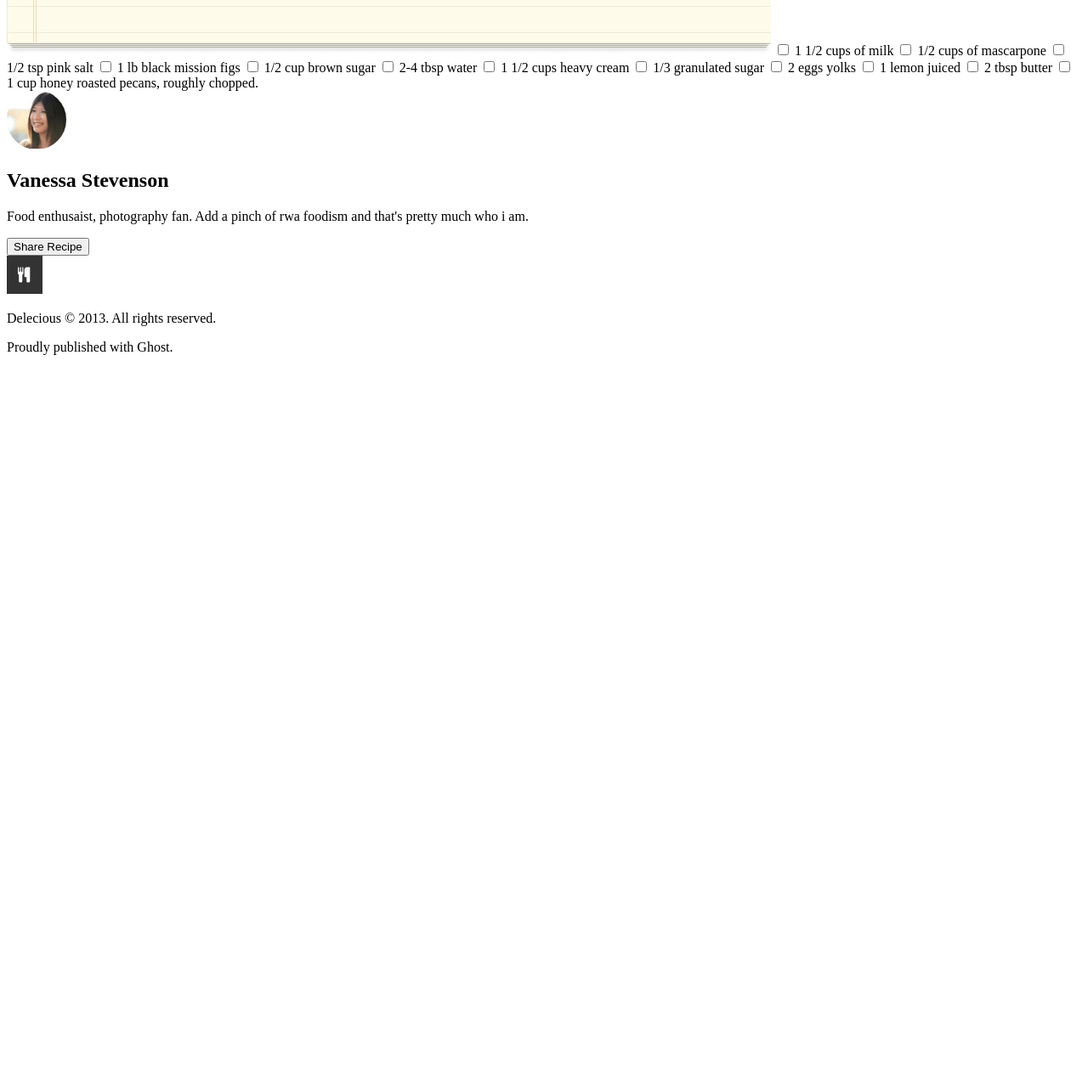
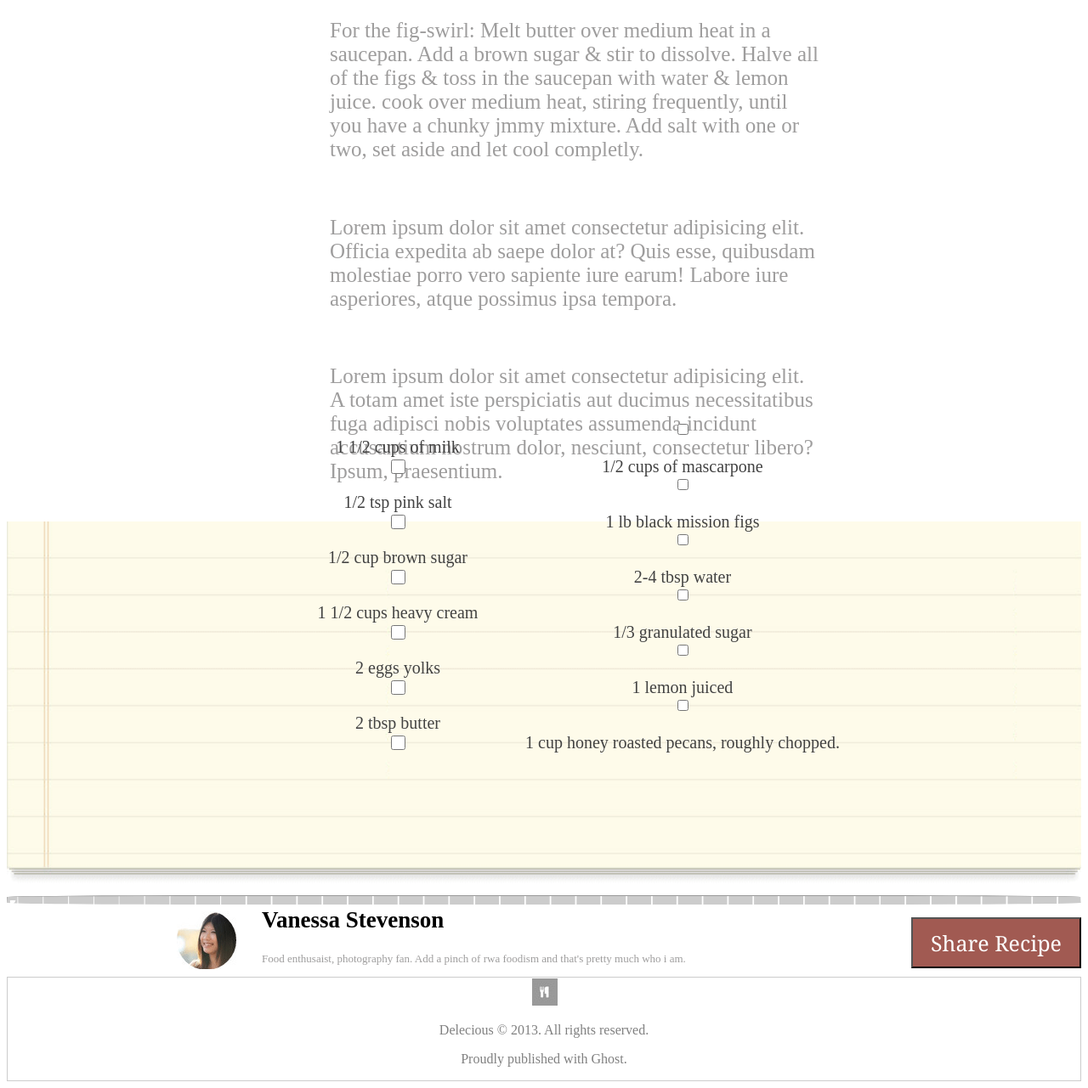
Before and after one commit to Tareq-Zeyad/chocolate-pizza, a plain HTML site: page index.html in a window 1280 px wide. Shown: the part 1210-2491 px from the top of the page at 85% size. Before the commit the page ends 1644 px from the top, so only its background shows below. Drawn offline with nearby package versions, Linux system fonts and the light colour scheme.

Commit message:
lab10 completed

```diff
--- a/index.html
+++ b/index.html
@@ -8,7 +8,11 @@
     <title>Document</title>
     <link rel="preconnect" href="https://fonts.googleapis.com">
     <link rel="preconnect" href="https://fonts.gstatic.com" crossorigin>
+
     <link href="https://fonts.googleapis.com/css2?family=Dancing+Script:wght@700&display=swap" rel="stylesheet">
+    <link rel="preconnect" href="https://fonts.googleapis.com">
+    <link rel="preconnect" href="https://fonts.gstatic.com" crossorigin>
+    <link href="https://fonts.googleapis.com/css2?family=Oswald:wght@700&display=swap" rel="stylesheet">
     <link rel="stylesheet" href="style.css">
 </head>
 
@@ -28,7 +32,7 @@
         </article>
         <nav>
             <img src="images/fb-icon.png" />
-            <img src="images/twit-icon.png"/>
+            <img src="images/twit-icon.png" />
             <img src="images/gp-icon.png" />
 
 
@@ -40,7 +44,7 @@
 
             <img src="images/pint-icon.png" />
 
-
+            <img src="images/hr-img.png" />
 
             <img src="images/rss-icon.png" />
 
@@ -55,43 +59,56 @@
 
     <main>
         <hr>
-        <section>
+        <section class="one">
+            <article>
                 <h1>
                     Chocolate Pizza
 
                 </h1>
-            <p>
-                POSTED ON 15 DEC 2013 / DESERTS
+                <p>POSTED ON 15 DEC 2013 / DESERTS</p>
+
+            </article>
+
+            <p id="print">
                 <img src="images/print-icon.png" />
                 PRINT
             </p>
+            <div id="p1">
+                <img src="images/choco-pizza.png" width="950" height="950" />
+            </div>
 
-            <img src="images/choco-pizza.png" />
 
 
         </section>
 
 
-        <section>
+        <section class="two">
+            <article>
                 <p>
                     For the fig-swirl: Melt butter over medium heat in a saucepan. Add a brown sugar & stir to dissolve.
-                Halve all of the figs & toss in the saucepan with water & lemon juice. cook over medium heat, stiring
+                    Halve all of the figs & toss in the saucepan with water & lemon juice. cook over medium heat,
+                    stiring
                     frequently, until you have a chunky jmmy mixture. Add salt with one or two, set aside and let cool
                     completly.
                 </p>
                 <p>
-                Lorem ipsum dolor sit amet consectetur adipisicing elit. Officia expedita ab saepe dolor at? Quis esse,
-                quibusdam molestiae porro vero sapiente iure earum! Labore iure asperiores, atque possimus ipsa tempora.
+                    Lorem ipsum dolor sit amet consectetur adipisicing elit. Officia expedita ab saepe dolor at? Quis
+                    esse,
+                    quibusdam molestiae porro vero sapiente iure earum! Labore iure asperiores, atque possimus ipsa
+                    tempora.
                 </p>
                 <p>
                     Lorem ipsum dolor sit amet consectetur adipisicing elit. A totam amet iste perspiciatis aut ducimus
-                necessitatibus fuga adipisci nobis voluptates assumenda incidunt accusantium nostrum dolor, nesciunt,
+                    necessitatibus fuga adipisci nobis voluptates assumenda incidunt accusantium nostrum dolor,
+                    nesciunt,
                     consectetur libero? Ipsum, praesentium.
                 </p>
-
+            </article>
             <div>
 
-                <img src="images/list-bg.png" id="list" />
+                <img src="images/list-bg.png" />
+
+                <article id="item">
                     <label></label>
                     <input type="checkbox">
                     1 1/2 cups of milk
@@ -140,29 +157,39 @@
                     <input type="checkbox">
                     1 cup honey roasted pecans, roughly chopped.
                     </label>
+                </article>
             </div>
 
 
 
         </section>
 
-        </hr>
 
-        <section>
-            <img src="images/van-pic.png" />
+
+        <section class="three">
+            <hr>
+            <img src="images/van-pic.png"/>
+            <article id="ph">
+
                 <h2>Vanessa Stevenson </h2>
                 <p>
                     Food enthusaist, photography fan. Add a pinch of rwa foodism and that's pretty much who i am.
+
                 </p>
-            <button>
+            </article>
+            <button id="button">
                 Share Recipe
             </button>
         </section>
 
+
     </main>
 
     <footer>
-        <img src="images/logo.png" />
+
+         <div></div>
+        <img src="images/small-logo.png" />
+
         <p>
             Delecious &copy; 2013. All rights reserved.
         </p>
--- a/style.css
+++ b/style.css
@@ -1,3 +1,5 @@
+
+
 header:nth-child(1) {
 margin-left: 200px;
 }
@@ -5,12 +7,15 @@ margin-left: 200px;
 header article p:first-child {
     font-family: 'Dancing Script', cursive;
         font-size: 20px;
+        color:black;
+        font:bold;
 
 }
 
 hr {
-    border-style:inset;
+    border-bottom:10px dashed #ccc;
     border-radius: 20%;
+
 }
 header article {
     margin-left: 55px;
@@ -25,8 +30,111 @@ header nav {
 }
 
 header nav:nth-child(7) {
-    /* float: right; */
+    /* f[loat: right; */
     margin-right: 30px;
     padding-right: 0px;
     background-color: black;
     }
+section article{
+    margin-left: 300px;
+
+
+}
+
+article p{
+    color:rgb(158, 157, 157) ;
+    font-size: small;
+}
+
+
+h1{
+    font-family: 'Oswald', sans-serif;
+    font-size:xx-large;
+     font:bold;
+     color:black;
+
+}
+
+    #print{
+       float: right;
+       color: rgb(158, 157, 157);
+       margin-top: -38px;
+       margin-right: 310px;
+    }
+
+   #p1{
+      text-align: center;
+
+
+
+   }
+.two article p{
+    font-size: 25px;
+    padding-top: 50px;
+    padding: 2%;
+    padding-left: 20px;
+     padding-right: 20px;
+    margin-left:60px;
+    width:60%;
+    display: block;
+
+}
+
+.two div{
+
+    position: relative;
+    text-align: center;
+
+}
+.two div img{
+    width: 100%;
+}
+
+
+#item{
+  position: absolute;
+
+  box-sizing: border-box;
+  display: grid;
+  grid-template-columns: 300px 1fr  ;
+  padding-bottom:60px ;
+  padding-left: 10px;
+  padding-top: 15px;
+  bottom: 0;
+  margin-bottom: 100px;
+  font-size: 20px;
+  color: rgb(66, 66, 66);
+
+}
+
+
+.three img{
+   margin-left: 200px;
+}
+#ph{
+
+    margin-left: 300px;
+    margin-top: -100px;
+    font-size: 18px;
+
+}
+#button{
+
+    background-color:rgb(161, 90, 82);
+    margin-top: -70px;
+    width: 200px;
+    height: 60px;
+    color: white;
+    font-family:Georgia, 'Times New Roman', Times, serif;
+    font-size: 25px;
+    float: right;
+
+}
+footer{
+    text-align: center;
+    /* clear: both; */
+    align-items: center;
+    border:1px solid #ccc;
+    color: grey;
+
+}
```
Lines whose indentation alone changed are shown as unchanged.
